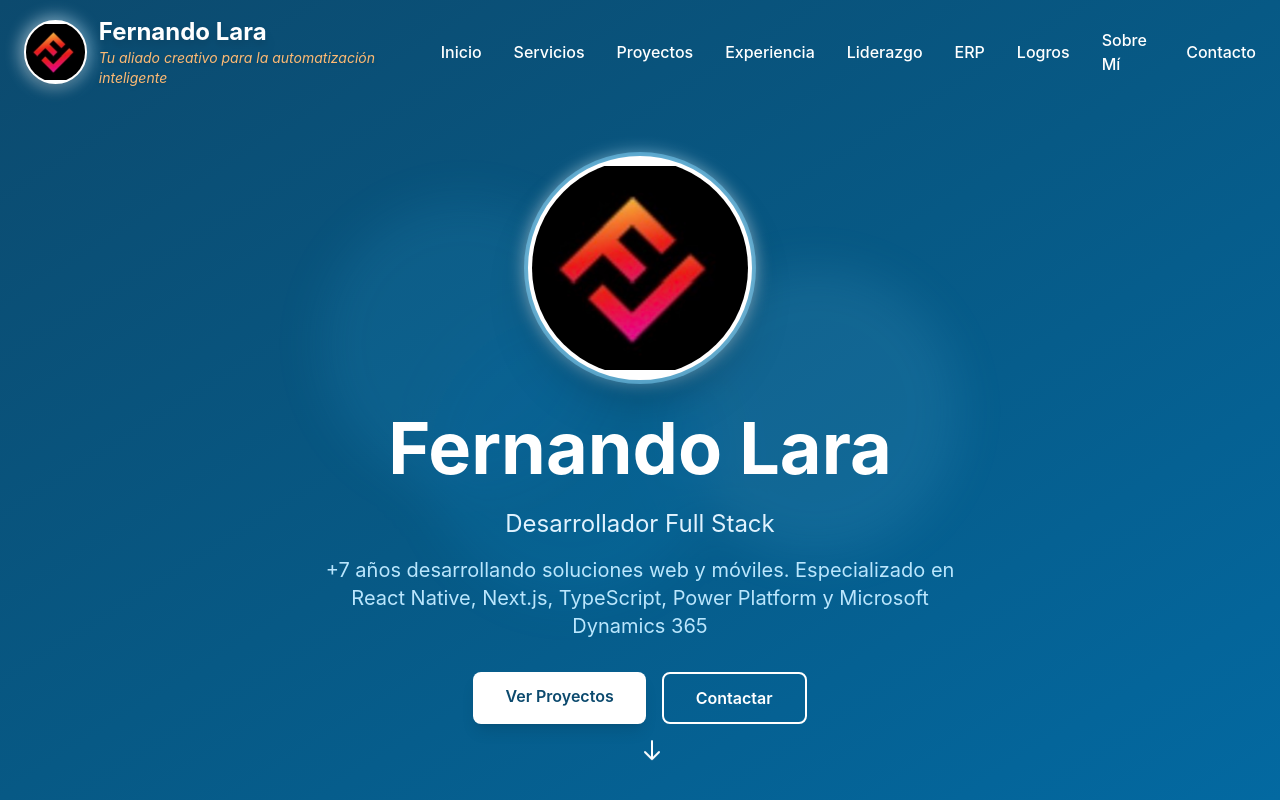
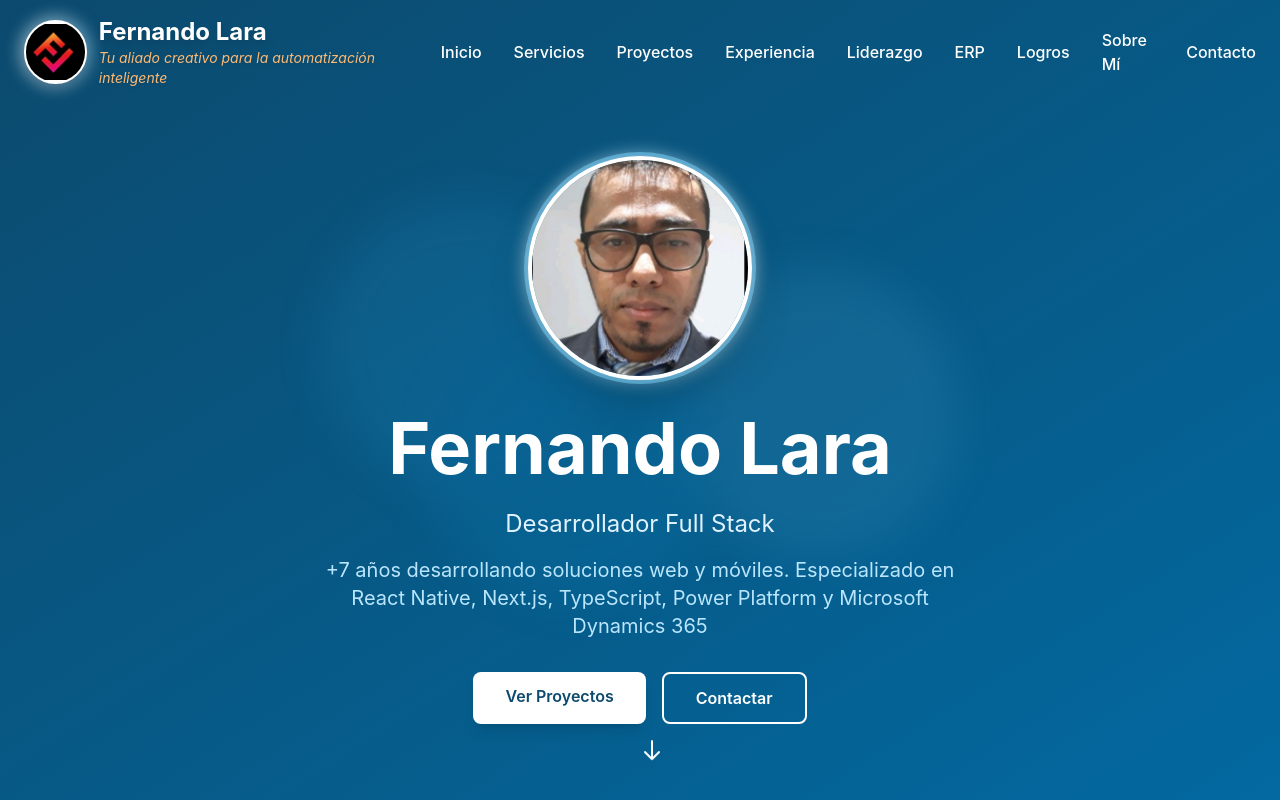
Before and after one commit to MrFercho01/mi-portafolio, a React (Vite) app: page / in a window 1280 px wide. Shown: the top 800 px of the page. Built offline with nearby package versions, Linux system fonts and the light colour scheme.

Commit message:
Mover foto de perfil al Hero (top) y restaurar emoji en Sobre Mí

```diff
--- a/src/components/About.tsx
+++ b/src/components/About.tsx
@@ -16,12 +16,8 @@ const About: React.FC = () => {
 
           <div className="grid grid-cols-1 md:grid-cols-2 gap-12 items-center">
             <div className="animate-slide-up">
-              <div className="w-64 h-64 mx-auto rounded-full overflow-hidden shadow-2xl ring-4 ring-primary-500/20">
-                <img
-                  src="/foto-perfil.png"
-                  alt="Fernando Lara - Desarrollador Full Stack"
-                  className="w-full h-full object-cover"
-                />
+              <div className="w-64 h-64 mx-auto bg-gradient-to-br from-primary-400 to-primary-600 rounded-full flex items-center justify-center text-white text-8xl shadow-2xl">
+                👨‍💻
               </div>
             </div>
 
--- a/src/components/Hero.tsx
+++ b/src/components/Hero.tsx
@@ -13,14 +13,14 @@ const Hero: React.FC = () => {
       {/* Contenido */}
       <div className="container mx-auto px-6 relative z-10">
         <div className="max-w-4xl mx-auto text-center animate-fade-in">
-          {/* Logo */}
+          {/* Foto de Perfil */}
           <div className="mb-8 flex justify-center animate-slide-down">
             <div className="relative group">
               <div className="absolute -inset-1 bg-gradient-to-r from-white via-primary-200 to-white rounded-full blur opacity-75 group-hover:opacity-100 transition duration-1000 group-hover:duration-200 animate-pulse"></div>
               <img
-                src="/diseno-logo.png"
+                src="/foto-perfil.png"
                 alt="Fernando Lara - Desarrollador Full Stack"
-                className="relative w-48 h-48 md:w-56 md:h-56 rounded-full shadow-2xl border-4 border-white object-contain ring-4 ring-primary-300 ring-opacity-50 bg-white"
+                className="relative w-48 h-48 md:w-56 md:h-56 rounded-full shadow-2xl border-4 border-white object-cover ring-4 ring-primary-300 ring-opacity-50"
               />
             </div>
           </div>
```
